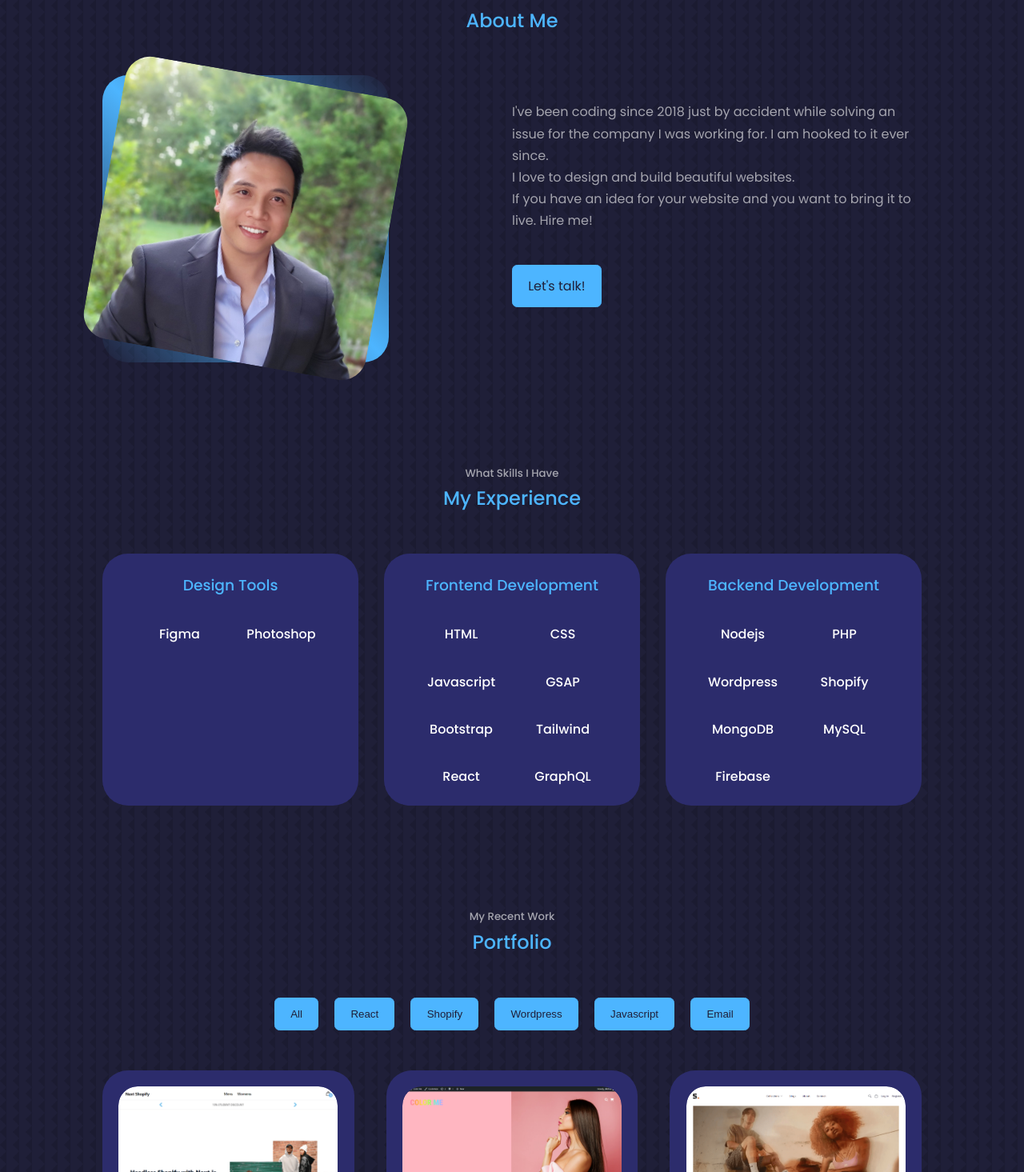
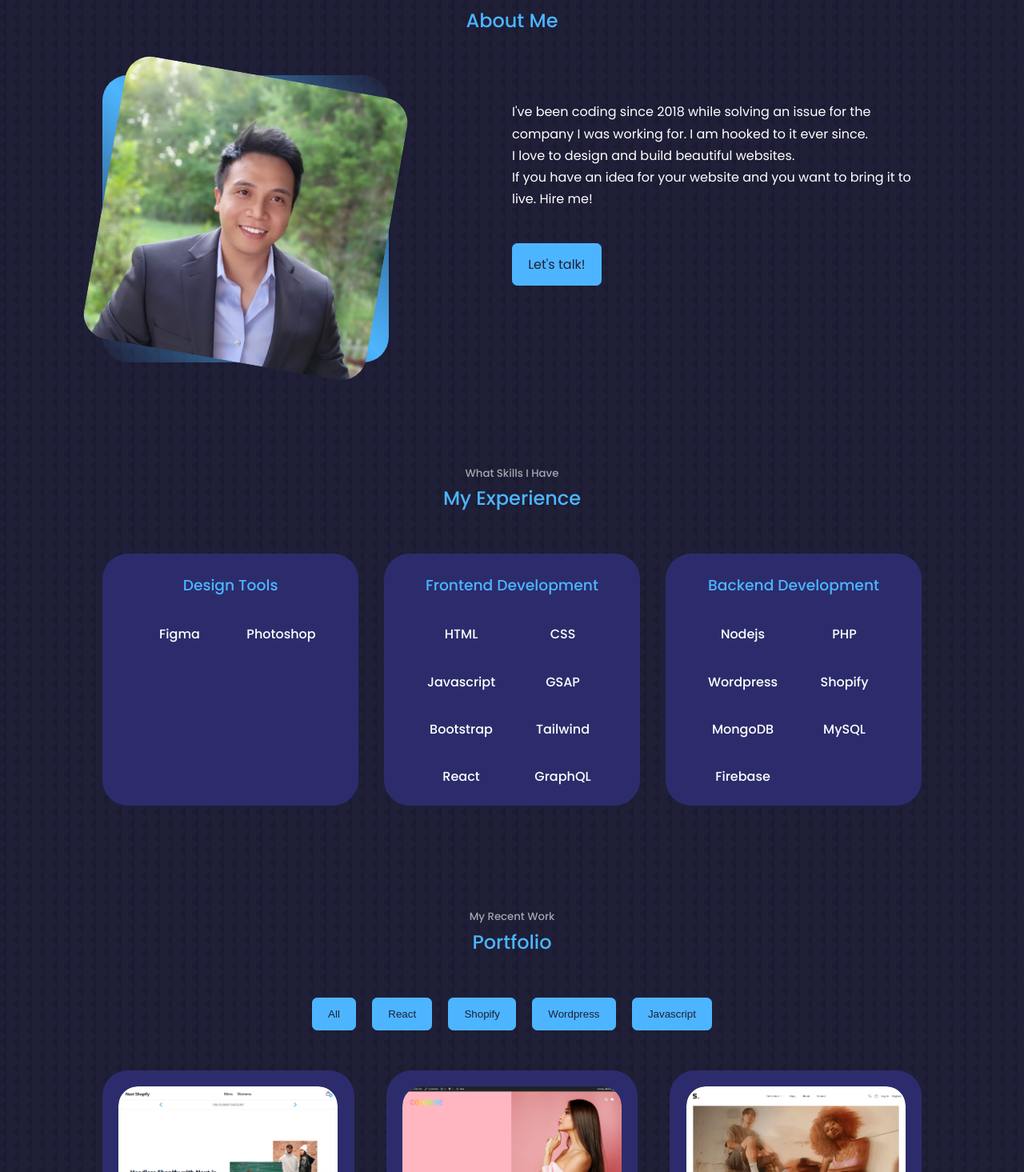
Before and after one commit to khoadodk/portfolio2022, a React (Create React App) app: page / in a window 1280 px wide. Shown: the part 945-2410 px from the top of the page at 80% size. Built offline with nearby package versions, Linux system fonts and the light colour scheme.

Commit message:
Fixed minor styling

```diff
--- a/src/components/About/About.css
+++ b/src/components/About/About.css
@@ -54,7 +54,7 @@
 }
 .about__content p{
     margin: 2rem 0 2.6rem;
-    color: var(--light);
+    color: var(--white);
 }
 
 /* ===================== MEDIA QUERIES ======================= */
--- a/src/components/About/About.jsx
+++ b/src/components/About/About.jsx
@@ -22,7 +22,7 @@ const About = () => {
             <article className="about__card">
               <FaAward className='about__icon' />
               <h5>Experience</h5>
-              <small>2+ Working Years</small>
+              <small>3+ Working Years</small>
             </article>
 
             <article className="about__card">
@@ -34,11 +34,11 @@ const About = () => {
             <article className="about__card">
               <VscFolderLibrary className='about__icon' />
               <h5>Projects</h5>
-              <small>20+ Completed</small>
+              <small>30+ Completed</small>
             </article>
           </div> */}
           <p className="about__content">
-            I've been coding since 2018 just by accident while solving
+            I've been coding since 2018 while solving
             an issue for the company I was working for. I am hooked to
             it ever since.
             <br />
--- a/src/components/Portfolio/Portfolio.jsx
+++ b/src/components/Portfolio/Portfolio.jsx
@@ -1,7 +1,7 @@
 import { useState } from 'react';
 import './Portfolio.css';
-import IMG1 from '../../assets/portfolio1.png';
-import IMG2 from '../../assets/portfolio2.png';
+// import IMG1 from '../../assets/portfolio1.png';
+// import IMG2 from '../../assets/portfolio2.png';
 import IMG5 from '../../assets/portfolio5.png';
 import IMG6 from '../../assets/portfolio6.png';
 import IMG7 from '../../assets/portfolio7.png';
@@ -95,22 +95,22 @@ const data = [
     demo: 'https://fashionica-kd.myshopify.com',
     category: 'shopify',
   },
-  {
-    id: 1,
-    image: IMG1,
-    title: 'Newsletter email',
-    demo: 'https://newssletter-email.netlify.app',
-    github: 'https://github.com/khoadodk/newsletter-email',
-    category: 'email',
-  },
-  {
-    id: 2,
-    image: IMG2,
-    title: 'Shopping Cart email',
-    github: 'https://github.com/khoadodk/cart-email',
-    demo: 'https://cart-email.netlify.app',
-    category: 'email',
-  }
+  // {
+  //   id: 1,
+  //   image: IMG1,
+  //   title: 'Newsletter email',
+  //   demo: 'https://newssletter-email.netlify.app',
+  //   github: 'https://github.com/khoadodk/newsletter-email',
+  //   category: 'email',
+  // },
+  // {
+  //   id: 2,
+  //   image: IMG2,
+  //   title: 'Shopping Cart email',
+  //   github: 'https://github.com/khoadodk/cart-email',
+  //   demo: 'https://cart-email.netlify.app',
+  //   category: 'email',
+  // }
 ];
 
 const Portfolio = () => {
@@ -158,12 +158,6 @@ const Portfolio = () => {
         >
           Javascript
         </button>
-        <button
-          className="btn btn-primary"
-          onClick={() => filterCat('email')}
-        >
-          Email
-        </button>
       </div>
       <div className="container portfolio__container">
         {catergory.map(({ id, image, title, github, demo }) => {
```
